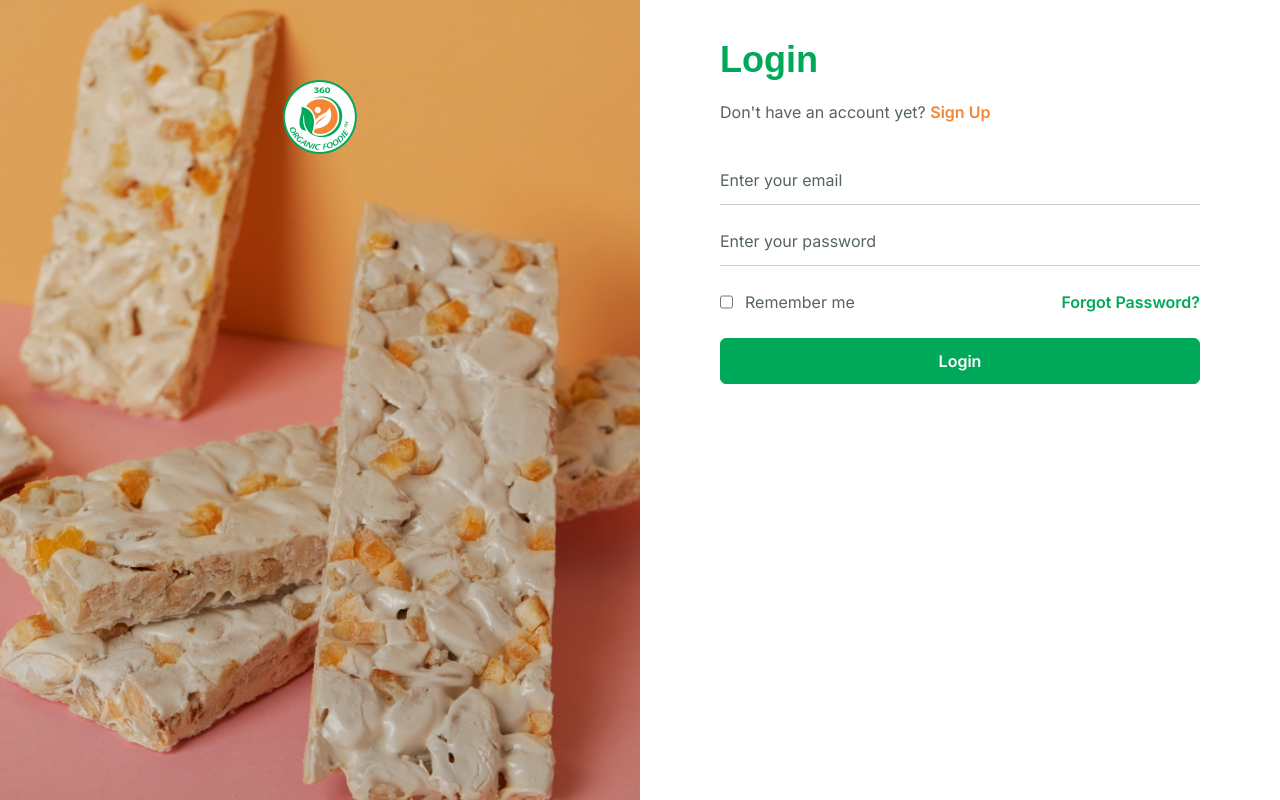
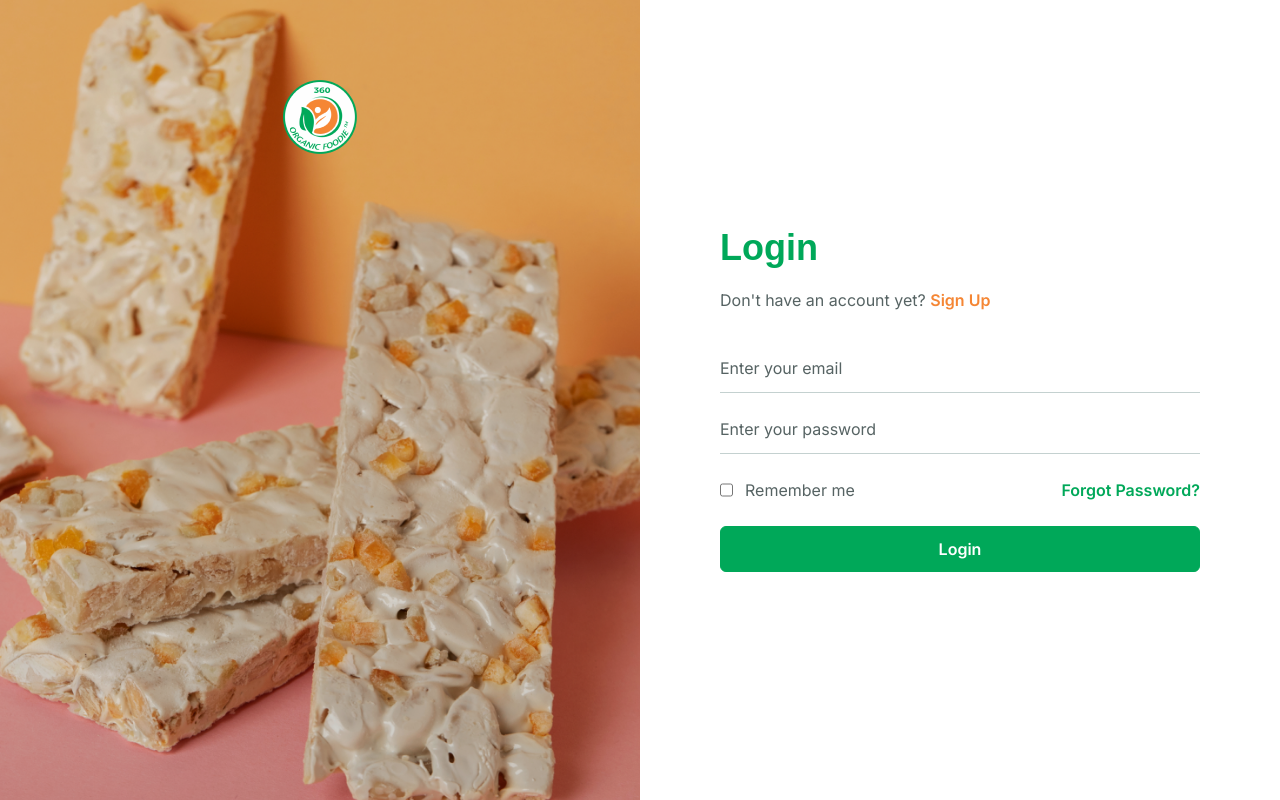
Before and after one commit to blossomobasi/organic_foodie_ecommerce, a React (Vite) app: page /login in a window 1280 px wide. Built offline with nearby package versions, Linux system fonts and the light colour scheme; no server answers; a web font is replaced by a local one.

Commit message:
style: align items to the center

```diff
--- a/src/ui/AuthLayout.tsx
+++ b/src/ui/AuthLayout.tsx
@@ -11,7 +11,7 @@ const AuthLayout = ({ children }: { children: React.ReactNode }) => {
                 </div>
             </div>
 
-            <div className="md:w-1/2 lg:p-10 p-5 h-full overflow-y-auto flex justify-center">
+            <div className="md:w-1/2 lg:p-10 p-5 h-full overflow-y-auto flex items-center justify-center">
                 {children}
             </div>
         </div>
```
